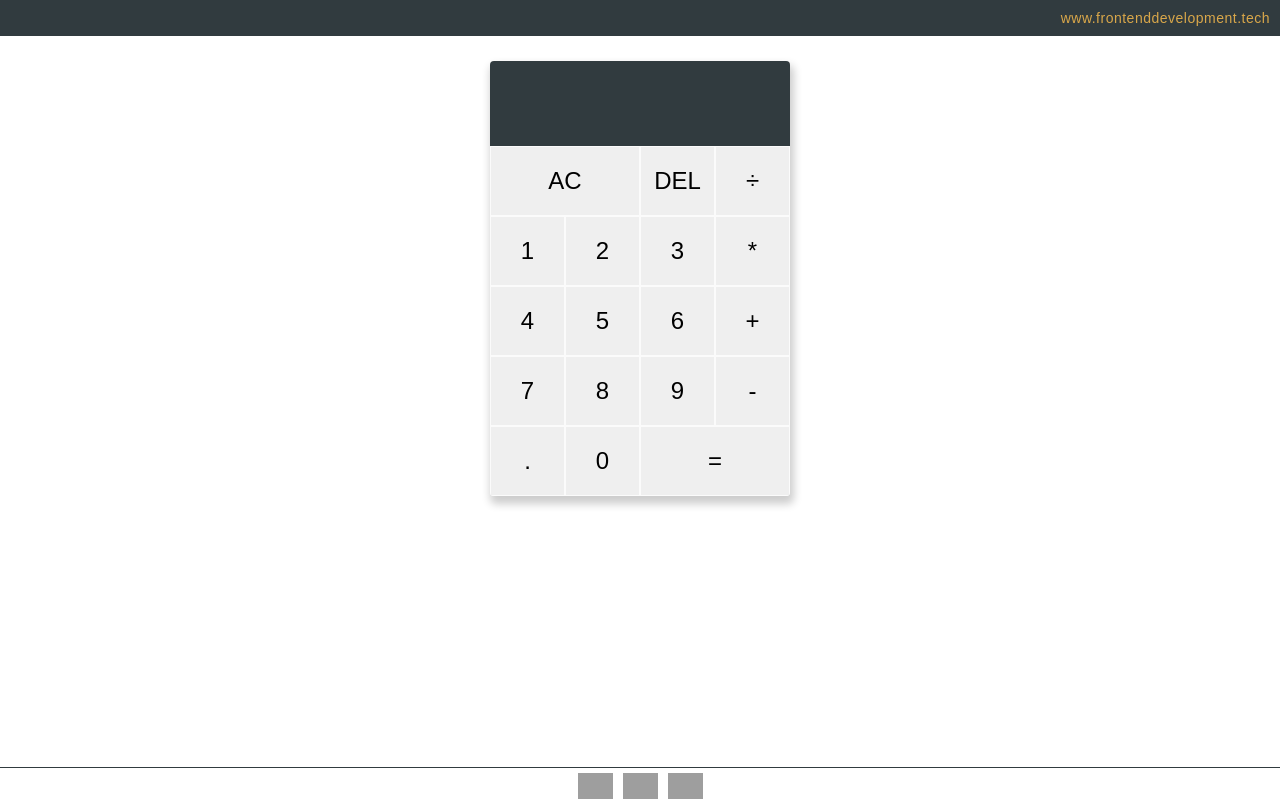
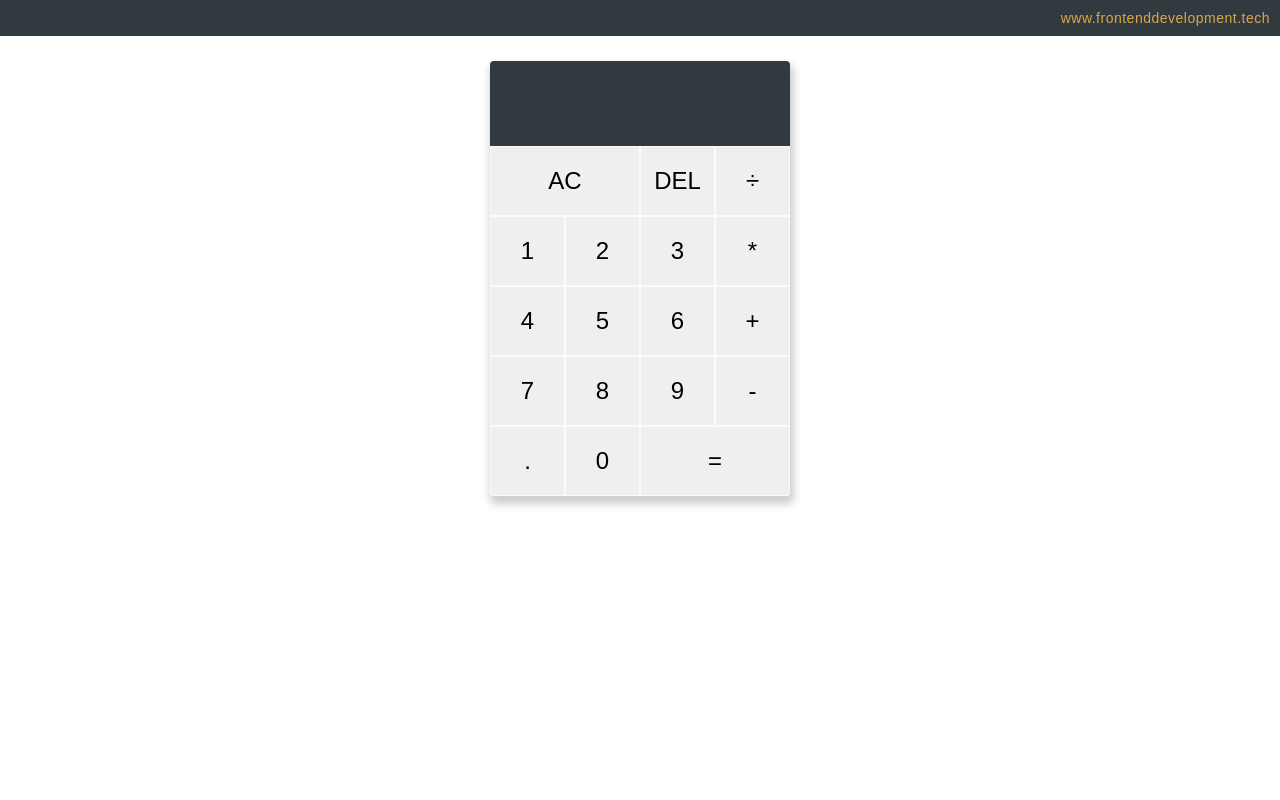
Before and after one commit to eastcoastdeveloper/angular-calculator, an Angular app: page / in a window 1280 px wide. Built offline with nearby package versions, Linux system fonts and the light colour scheme; grey boxes are pictures that could not be loaded.

Commit message:
2 files modified

```diff
--- a/src/global_styles.css
+++ b/src/global_styles.css
@@ -17,21 +17,6 @@
   width: 100%;
   box-sizing: border-box;
 }
-
-footer {
-  position: absolute;
-  bottom: 0;
-  border-top: 1px solid #313b3f;
-  padding: 5px 5px 1px 5px;
-  box-sizing: border-box;
-  width: 100%;
-}
-.icon-grid {
-  justify-content: center;
-  display: grid;
-  grid-column-gap: 10px;
-  grid-template-columns: repeat(3, 35px);
-}
 a {
   width: 35px;
   display: block;
--- a/src/index.html
+++ b/src/index.html
@@ -4,12 +4,5 @@
   </head>
   <body>
     <my-app>Loading...</my-app>
-    <footer>
-      <div class="icon-grid">
-        <a href="https://www.linkedin.com/in/eric-feldberg-62a758297" target="_blank"><img src="https://upload.wikimedia.org/wikipedia/commons/thumb/c/ca/LinkedIn_logo_initials.png/512px-LinkedIn_logo_initials.png"></a>
-        <a href="https://www.instagram.com/nodulldayz/" target="_blank"><img src="https://upload.wikimedia.org/wikipedia/commons/thumb/e/e7/Instagram_logo_2016.svg/128px-Instagram_logo_2016.svg.png"></a>
-        <a href="https://flickr.com/photos/nodulldays/" target="_blank"><img alt="Flickr logo - SuperTinyIcons" src="https://upload.wikimedia.org/wikipedia/commons/thumb/f/f4/Flickr_logo_-_SuperTinyIcons.svg/512px-Flickr_logo_-_SuperTinyIcons.svg.png"></a>
-      </div>
-    </footer>
   </body>
 </html>
```
